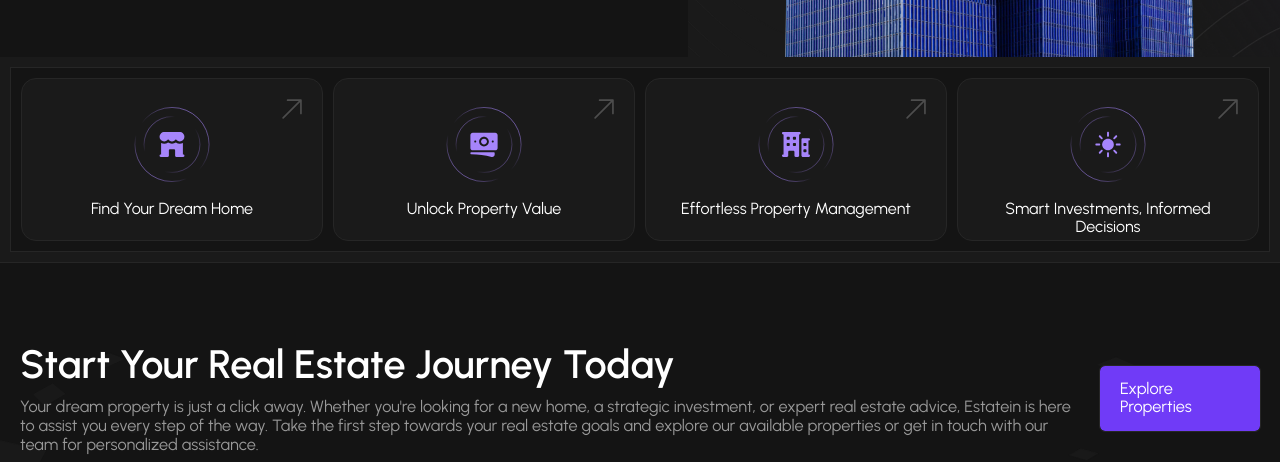
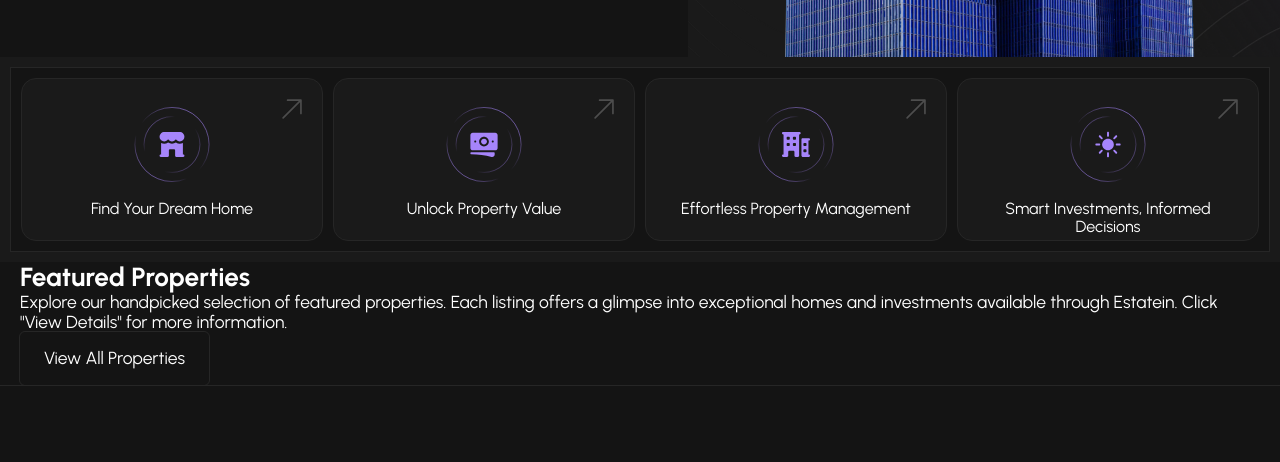
Before and after one commit to NazarZhuvaka/estatein, a website: page src/html/index.html in a window 1280 px wide. Shown: the part 683-1145 px from the top of the page. Drawn offline with nearby package versions, Linux system fonts and the light colour scheme; files that its build step writes are made by us from their sources; files whose address does not match are found by name.

Commit message:
cdn swiper add

```diff
--- a/src/html/blocks/feature.html
+++ b/src/html/blocks/feature.html
@@ -1,5 +1,16 @@
 <section class="feature">
     <div class="container feature__container">
-
+        <div class="feature__info">
+            <div class="feature__info-container">
+                <h2 class="feature__info-title">Featured Properties</h2>
+                <p class="feature__info-desc">
+                    Explore our handpicked selection of featured properties. Each listing offers
+                    a glimpse into exceptional homes and investments available
+                    through Estatein. Click "View Details" for more
+                    information.
+                </p>
+            </div>
+            <a class="btn btn_primary feature__info-btn" href="#!">View All Properties</a>
+        </div>
     </div>
 </section>
--- a/src/html/index.html
+++ b/src/html/index.html
@@ -8,10 +8,10 @@
 	<title>Gulp Starter Project my LemonSchool</title>
 	<link rel="preconnect" href="https://fonts.googleapis.com">
 	<link rel="preconnect" href="https://fonts.gstatic.com" crossorigin>
-	<!-- <link href="https://fonts.googleapis.com/css2?family=Poppins:wght@400;500;700&display=swap" rel="stylesheet"> -->
 	<link rel="preconnect" href="https://fonts.googleapis.com">
 	<link rel="preconnect" href="https://fonts.gstatic.com" crossorigin>
 	<link href="https://fonts.googleapis.com/css2?family=Urbanist:ital,wght@0,100..900;1,100..900&display=swap" rel="stylesheet">
+	<link rel="stylesheet" href="https://cdn.jsdelivr.net/npm/swiper@11/swiper-bundle.min.css"/>
 
 	<link href="https://fonts.googleapis.com/icon?family=Material+Icons" rel="stylesheet">
 	<link rel="icon" type="image/ico" href="./../img/main-icon.ico">
@@ -36,6 +36,7 @@
 			document.getElementById("headerBackdrop").classList.toggle("_active");
 		}
 	</script>
+	<script src="https://cdn.jsdelivr.net/npm/swiper@11/swiper-bundle.min.js"></script>
 </body>
 
 </html>
```
Also changed, not shown: build/index.html.
